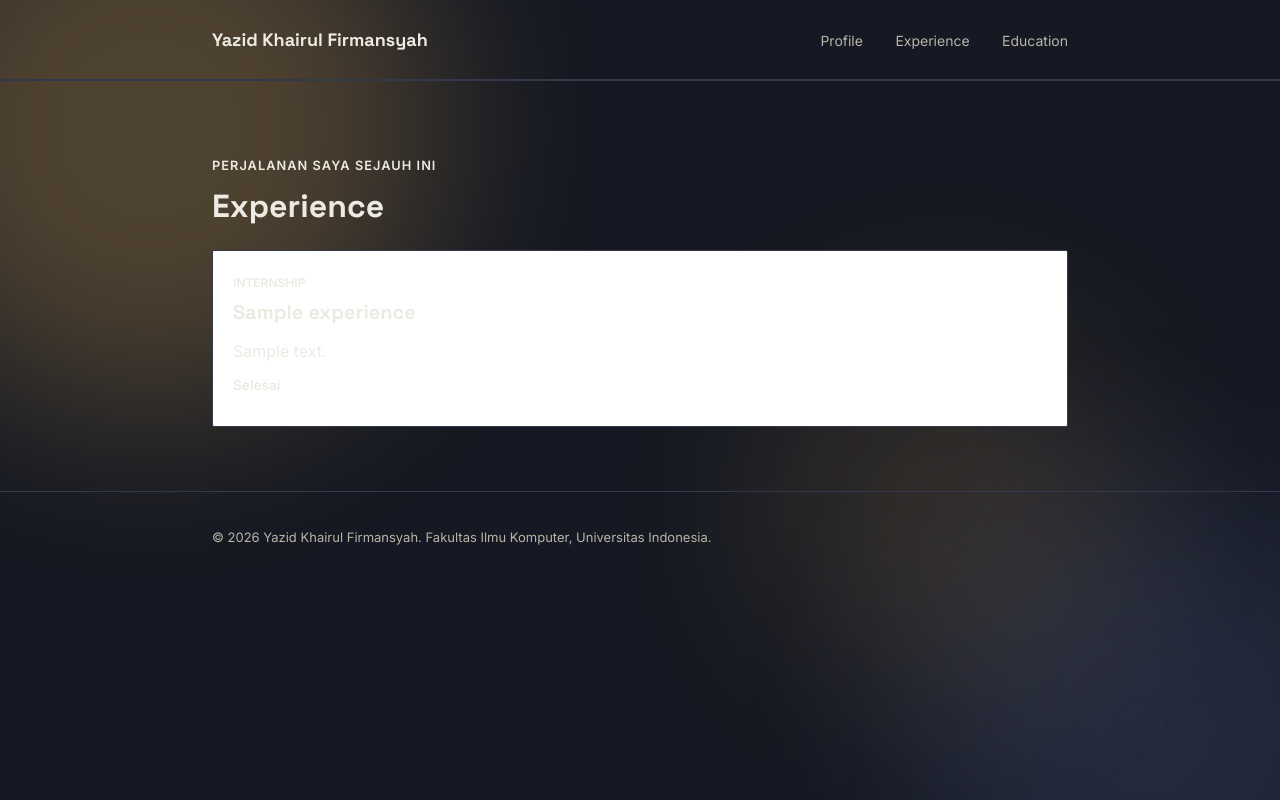
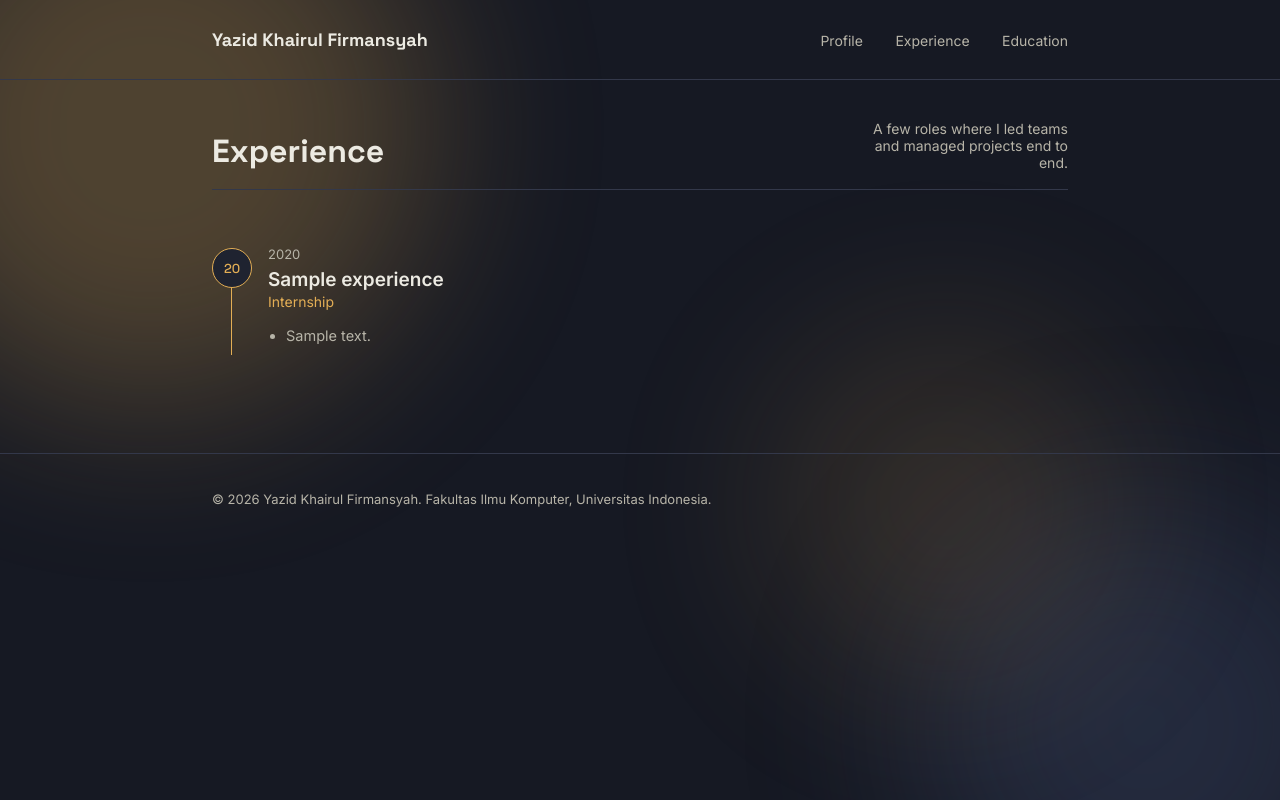
Before and after one commit to yazidkhairul-tech/myportofolio, a Django app: page /experience/ in a window 1280 px wide. Run offline with Django 5.2, Linux system fonts and the light colour scheme; tables that the repository leaves empty hold one stand-in row (values such as "Sample post").

Commit message:
adjustments and moved experience section to another page and adding the education page

```diff
--- a/main/models.py
+++ b/main/models.py
@@ -18,6 +18,7 @@ class Experience(models.Model):
     thumbnail = models.URLField(blank=True, null=True)
     started_at = models.DateTimeField(auto_now_add=True)
     ended_at = models.DateTimeField(blank=True, null=True)
+
     def __str__(self):
         return self.title
 
@@ -25,11 +26,13 @@ class Experience(models.Model):
     def is_ongoing(self):
         return self.ended_at is None
 
+
 class Education(models.Model):
     id = models.UUIDField(primary_key=True, default=uuid.uuid4, editable=False)
     institution_name = models.CharField(max_length=255)
     program = models.CharField(max_length=255)
     description = models.TextField(blank=True)
+    score = models.FloatField(blank=True, null=True)
     started_at = models.DateTimeField()
     ended_at = models.DateTimeField(blank=True, null=True)
 
--- a/static/css/style.css
+++ b/static/css/style.css
@@ -1,4 +1,4 @@
-  :root{
+:root{
     --ink:#161923;
     --ink-soft:#1F2330;
     --paper:#ECEAE2;
@@ -198,6 +198,12 @@
     color:var(--paper-dim);
     margin-bottom:28px;
   }
+  .edu-description{
+    font-size:13.5px;
+    color:var(--paper-dim);
+    line-height:1.6;
+    margin-bottom:16px;
+  }
   .edu-score{
     font-family:'Space Grotesk', sans-serif;
     font-size:44px;
@@ -341,6 +347,13 @@
   }
   .entry.lit{ opacity:1; transform:translateX(0); }
 
+  /* ---------- shared empty state ---------- */
+  .empty-state{
+    color:var(--paper-dim);
+    font-size:14px;
+    padding:24px 0;
+  }
+
   @media (max-width:640px){
     .hero-grid{
       grid-template-columns:1fr;
@@ -361,57 +374,3 @@
     color:var(--paper-dim);
     font-size:13px;
   }
-
-  .experience-section {
-    padding: 4rem 0;
-    border-top: 1px solid var(--line);
-}
-
-.section-kicker {
-    color: var(--accent-dark);
-    font-size: 0.8rem;
-    font-weight: 700;
-    letter-spacing: 0.08em;
-    text-transform: uppercase;
-}
-
-.experience-section h1 {
-    margin: 0.4rem 0 1.5rem;
-    font-size: 2rem;
-}
-
-.experience-grid {
-    display: grid;
-    grid-template-columns: repeat(auto-fit, minmax(240px, 1fr));
-    gap: 1rem;
-}
-
-.experience-card {
-    padding: 1.25rem;
-    background-color: #fff;
-    border: 1px solid var(--line);
-    border-radius: var(--radius);
-}
-
-.experience-category {
-    color: var(--accent-dark);
-    font-size: 0.75rem;
-    font-weight: 700;
-    text-transform: uppercase;
-}
-
-.experience-card h2 {
-    margin: 0.5rem 0;
-    font-size: 1.25rem;
-}
-
-.experience-description,
-.empty-state {
-    color: var(--text-muted);
-}
-
-.experience-status {
-    margin-top: 1rem;
-    font-size: 0.85rem;
-    font-weight: 600;
-}
--- a/templates/experience.html
+++ b/templates/experience.html
@@ -29,32 +29,31 @@
 </header>
 
 <main>
-    <section class="experience-section" id="experience">
+  <section class="experience" id="experience">
     <div class="container">
-            <p class="section-kicker">Perjalanan saya sejauh ini</p>
-            <h1>Experience</h1>
+      <div class="section-head">
+        <h2>Experience</h2>
+        <p>A few roles where I led teams and managed projects end to end.</p>
+      </div>
 
-            <div class="experience-grid">
+      <div class="timeline">
+        <div class="timeline-track"></div>
+        <div class="timeline-fill" id="timelineFill"></div>
+
         {% for experience in experience_list %}
-                    <article class="experience-card">
-                        <span class="experience-category">
-                            {{ experience.get_category_display }}
+          <div class="entry" data-year="{{ experience.started_at|date:'Y' }}">
+            <div class="entry-marker">{{ experience.started_at|date:'y' }}</div>
+            <span class="entry-year">
+              {{ experience.started_at|date:'Y' }}{% if experience.is_ongoing %} &ndash; present{% endif %}
             </span>
-                        <h2>{{ experience.title }}</h2>
-                        <p class="experience-description">
-                            {{ experience.description }}
-                        </p>
-
-                        {% if experience.is_ongoing %}
-                            <p class="experience-status">Sedang berlangsung</p>
-                        {% else %}
-                            <p class="experience-status">Selesai</p>
-                        {% endif %}
-                    </article>
+            <div class="entry-role">{{ experience.title }}</div>
+            <div class="entry-org">{{ experience.get_category_display }}</div>
+            <ul class="entry-points">
+              <li>{{ experience.description }}</li>
+            </ul>
+          </div>
         {% empty %}
-                    <p class="empty-state">
-                        Belum ada pengalaman yang ditambahkan.
-                    </p>
+          <p class="empty-state">Belum ada pengalaman yang ditambahkan.</p>
         {% endfor %}
       </div>
     </div>
@@ -68,37 +67,17 @@
 </footer>
 
 <script>
-  const scoreEl = document.querySelector('.edu-score');
-  let scoreDone = false;
-
-  function animateScore(){
-    if(scoreDone) return;
-    const rect = scoreEl.getBoundingClientRect();
-    if(rect.top < window.innerHeight * 0.85){
-      scoreDone = true;
-      const target = parseFloat(scoreEl.dataset.target);
-      const duration = 900;
-      const start = performance.now();
-      function frame(now){
-        const t = Math.min((now - start) / duration, 1);
-        const eased = 1 - Math.pow(1 - t, 3);
-        scoreEl.textContent = (target * eased).toFixed(2);
-        if(t < 1) requestAnimationFrame(frame);
-      }
-      requestAnimationFrame(frame);
-    }
-  }
-
   const entries = Array.from(document.querySelectorAll('.entry'));
   const fill = document.getElementById('timelineFill');
   const track = document.querySelector('.timeline');
 
   function update(){
+    if(!track) return;
     const rect = track.getBoundingClientRect();
     const vh = window.innerHeight;
     const progressPx = Math.min(Math.max(vh * 0.7 - rect.top, 0), rect.height);
     const pct = rect.height > 0 ? (progressPx / rect.height) * 100 : 0;
-    fill.style.height = pct + '%';
+    if(fill) fill.style.height = pct + '%';
 
     entries.forEach(entry => {
       const r = entry.getBoundingClientRect();
@@ -108,14 +87,9 @@
     });
   }
 
-  function onScroll(){
+  window.addEventListener('scroll', update, { passive:true });
+  window.addEventListener('resize', update);
   update();
-    animateScore();
-  }
-
-  window.addEventListener('scroll', onScroll, { passive:true });
-  window.addEventListener('resize', onScroll);
-  onScroll();
 </script>
 
 </body>
```
Also changed, not shown: templates/education.html (+33 -0 lines), main/migrations/0003_education_score.py (added). Lines whose indentation alone changed are shown as unchanged.
